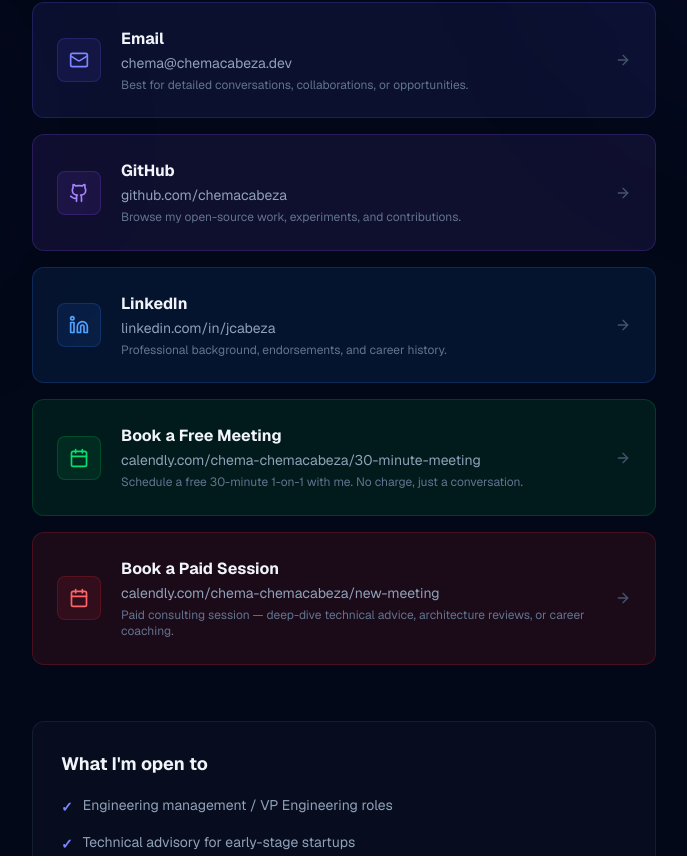
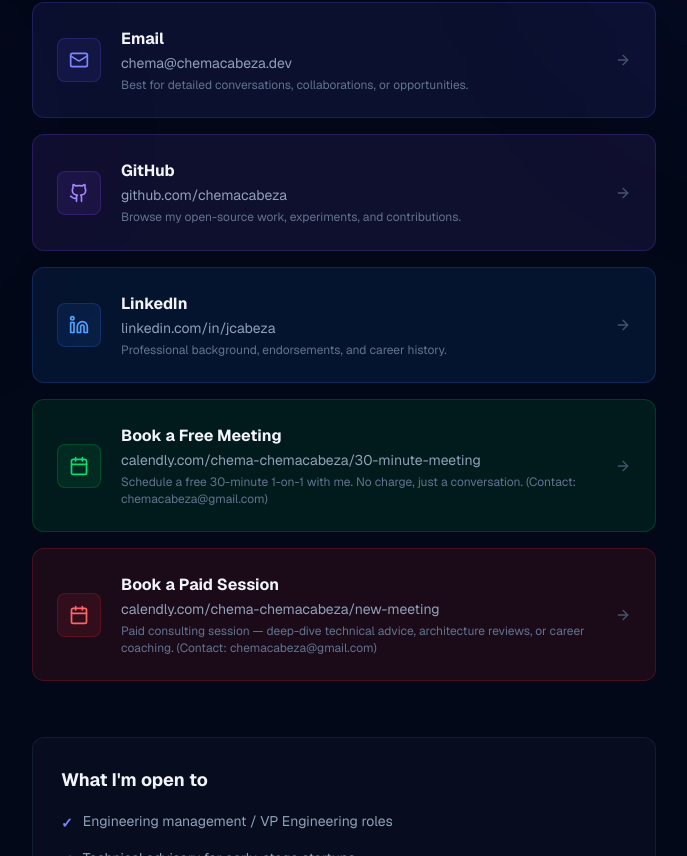
Before and after one commit to chemacabeza/chemacabeza-dev, a Next.js app: page /contact in a window 1280 px wide. Shown: the part 351-1207 px from the top of the page, without its empty margins (296-983 px from the left). Built offline with nearby package versions, Linux system fonts and the light colour scheme.

Commit message:
chore: add contact email to meeting descriptions

```diff
--- a/app/contact/page.tsx
+++ b/app/contact/page.tsx
@@ -38,7 +38,7 @@ const links = [
         label: "Book a Free Meeting",
         value: "calendly.com/chema-chemacabeza/30-minute-meeting",
         href: "https://calendly.com/chema-chemacabeza/30-minute-meeting",
-        description: "Schedule a free 30-minute 1-on-1 with me. No charge, just a conversation.",
+        description: "Schedule a free 30-minute 1-on-1 with me. No charge, just a conversation. (Contact: chemacabeza@gmail.com)",
         color: "green",
     },
     {
@@ -46,7 +46,7 @@ const links = [
         label: "Book a Paid Session",
         value: "calendly.com/chema-chemacabeza/new-meeting",
         href: "https://calendly.com/chema-chemacabeza/new-meeting",
-        description: "Paid consulting session — deep-dive technical advice, architecture reviews, or career coaching.",
+        description: "Paid consulting session — deep-dive technical advice, architecture reviews, or career coaching. (Contact: chemacabeza@gmail.com)",
         color: "red",
     },
 ];
```
